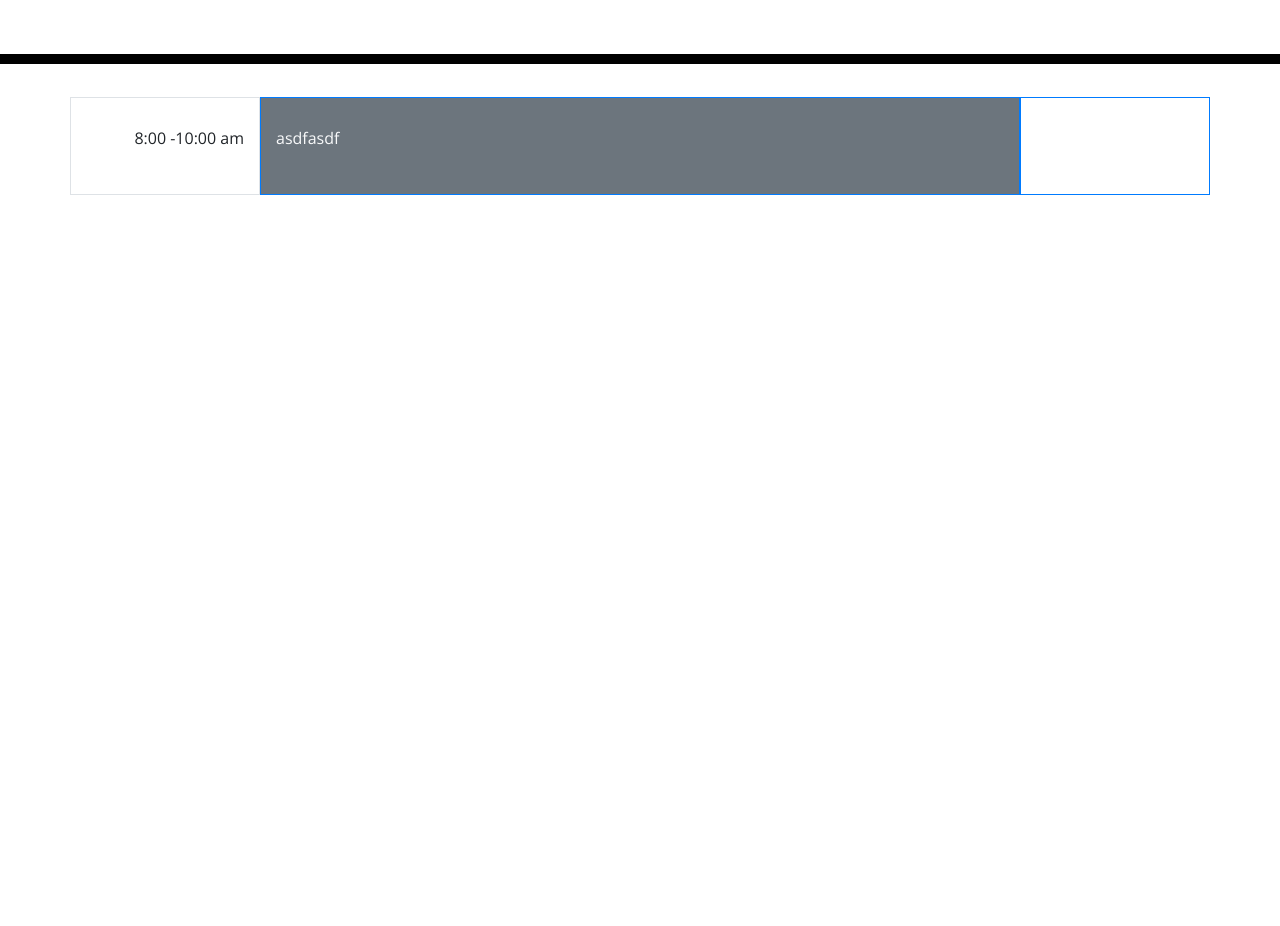
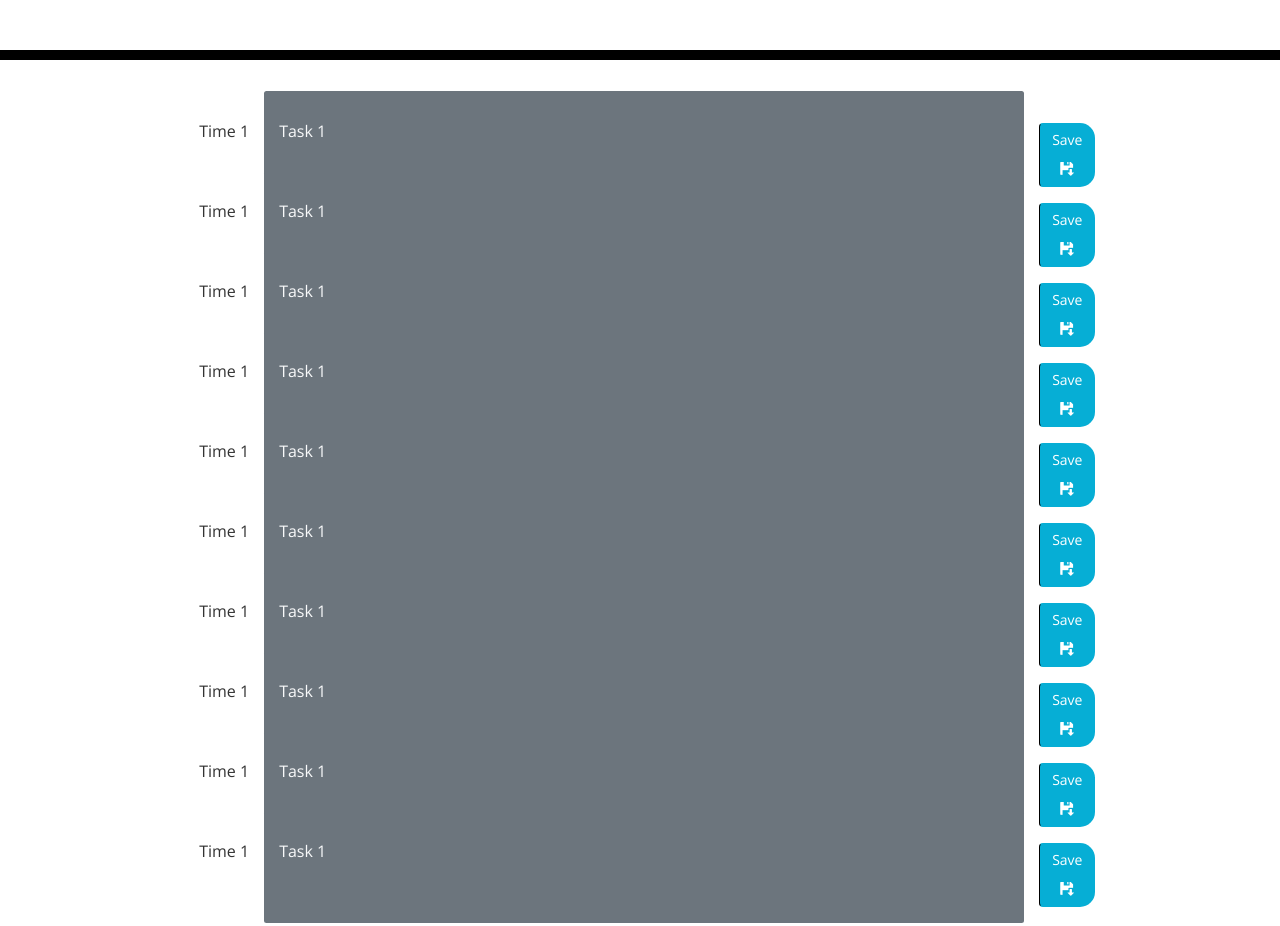
Before and after one commit to BrettMiller47/workday-scheduler.io, a plain HTML site: page index.html in a window 1280 px wide. Shown: the part 240-1166 px from the top of the page. Before the commit the page ends 800 px from the top, so only its background shows below. Drawn offline with nearby package versions, Linux system fonts and the light colour scheme.

Commit message:
added psuedo.txt to outline next tasks to work on

```diff
--- a/assets/js/script.js
+++ b/assets/js/script.js
@@ -1,3 +1,21 @@
+var currentTime = moment();
+currentTime = currentTime.format("h");
+var myBool = currentTime === "10";
+console.log(myBool);
+
+// dictionary for schedule time blocks
+var times = {
+    "8": "8:00 - 9:00 am",
+    "9": "9:00 - 10:00 am",
+    "10": "10:00 - 11:00 am",
+    "11": "11:00 am - 12:00 pm",
+    "12": "12:00 - 1:00 pm",
+    "1": "1:00 - 2:00 pm",
+    "2": "2:00 - 3:00 pm",
+    "3": "3:00 - 4:00 pm",
+    "4": "4:00 - 5:00 pm"
+}
+
 // display current date
 var currDate = moment();
 var dateEl = document.querySelector("#currentDay");
--- a/index.html
+++ b/index.html
@@ -18,7 +18,13 @@
       href="https://fonts.googleapis.com/css?family=Open+Sans&display=swap"
       rel="stylesheet"
     />
-    <link rel="stylesheet" href="./assets/css/style.css" />
+    <link
+      href="https://maxcdn.bootstrapcdn.com/bootstrap/3.3.7/css/bootstrap.min.css"
+      rel="stylesheet"
+    />
+    <link
+      href="./assets/css/style.css"
+      rel="stylesheet"/>
     <title>Work Day Scheduler</title>
   </head>
 
@@ -31,18 +37,142 @@
     <div class="container">
       <!-- Timeblocks go here -->
       <div class="row">
-        <div class="col-sm-2 border" >
-          <p class="text-right">8:00 -10:00 am</p>
+        <div class="col-sm-2 pt-0">
+          <p id="time-sched-timestart-8" class="text-right">Time 1</p>
         </div>
-        <div class="col-sm-8 bg-secondary text-light border border-primary">
-          <p>asdfasdf</p>
+        <div class="col-sm-8 pt-0 bg-secondary text-light rounded">
+          <p id="task-sched-timestart-8">Task 1</p>
         </div>
-        <div class="col-sm-2 border border-primary"></div>
+        <div class="col-sm-1 pt-0">
+          <button id="save-sched-timestart-8" type="button" class="btn saveBtn">
+            <p>Save</p><span class="glyphicon glyphicon-floppy-save"></span>
+          </button>
+        </div>
+      </div>
+      <div class="row">
+        <div class="col-sm-2 pt-0">
+          <p id="time-sched-timestart-9" class="text-right">Time 1</p>
+        </div>
+        <div class="col-sm-8 pt-0 bg-secondary text-light rounded">
+          <p id="task-sched-timestart-9">Task 1</p>
+        </div>
+        <div class="col-sm-1 pt-0">
+          <button id="save-sched-timestart-9" type="button" class="btn saveBtn">
+            <p>Save</p><span class="glyphicon glyphicon-floppy-save"></span>
+          </button>
+        </div>
+      </div>
+      <div class="row">
+        <div class="col-sm-2 pt-0">
+          <p id="time-sched-timestart-10" class="text-right">Time 1</p>
+        </div>
+        <div class="col-sm-8 pt-0 bg-secondary text-light rounded">
+          <p id="task-sched-timestart-10">Task 1</p>
+        </div>
+        <div class="col-sm-1 pt-0">
+          <button id="save-sched-timestart-10" type="button" class="btn saveBtn">
+            <p>Save</p><span class="glyphicon glyphicon-floppy-save"></span>
+          </button>
+        </div>
+      </div>
+      <div class="row">
+        <div class="col-sm-2 pt-0">
+          <p id="time-sched-timestart-11" class="text-right">Time 1</p>
+        </div>
+        <div class="col-sm-8 pt-0 bg-secondary text-light rounded">
+          <p id="task-sched-timestart-11">Task 1</p>
+        </div>
+        <div class="col-sm-1 pt-0">
+          <button id="save-sched-timestart-11" type="button" class="btn saveBtn">
+            <p>Save</p><span class="glyphicon glyphicon-floppy-save"></span>
+          </button>
+        </div>
+      </div>
+      <div class="row">
+        <div class="col-sm-2 pt-0">
+          <p id="time-sched-timestart-12" class="text-right">Time 1</p>
+        </div>
+        <div class="col-sm-8 pt-0 bg-secondary text-light rounded">
+          <p id="task-sched-timestart-12">Task 1</p>
+        </div>
+        <div class="col-sm-1 pt-0">
+          <button id="save-sched-timestart-12" type="button" class="btn saveBtn">
+            <p>Save</p><span class="glyphicon glyphicon-floppy-save"></span>
+          </button>
+        </div>
+      </div>
+      <div class="row">
+        <div class="col-sm-2 pt-0">
+          <p id="time-sched-timestart-1" class="text-right">Time 1</p>
+        </div>
+        <div class="col-sm-8 pt-0 bg-secondary text-light rounded">
+          <p id="task-sched-timestart-1">Task 1</p>
+        </div>
+        <div class="col-sm-1 pt-0">
+          <button id="save-sched-timestart-1" type="button" class="btn saveBtn">
+            <p>Save</p><span class="glyphicon glyphicon-floppy-save"></span>
+          </button>
+        </div>
+      </div>
+      <div class="row">
+        <div class="col-sm-2 pt-0">
+          <p id="time-sched-timestart-2" class="text-right">Time 1</p>
+        </div>
+        <div class="col-sm-8 pt-0 bg-secondary text-light rounded">
+          <p id="task-sched-timestart-2">Task 1</p>
+        </div>
+        <div class="col-sm-1 pt-0">
+          <button id="save-sched-timestart-2" type="button" class="btn saveBtn">
+            <p>Save</p><span class="glyphicon glyphicon-floppy-save"></span>
+          </button>
+        </div>
+      </div>
+      <div class="row">
+        <div class="col-sm-2 pt-0">
+          <p id="time-sched-timestart-3" class="text-right">Time 1</p>
+        </div>
+        <div class="col-sm-8 pt-0 bg-secondary text-light rounded">
+          <p id="task-sched-timestart-3">Task 1</p>
+        </div>
+        <div class="col-sm-1 pt-0">
+          <button id="save-sched-timestart-3" type="button" class="btn saveBtn">
+            <p>Save</p><span class="glyphicon glyphicon-floppy-save"></span>
+          </button>
+        </div>
+      </div>
+      <div class="row">
+        <div class="col-sm-2 pt-0">
+          <p id="time-sched-timestart-4" class="text-right">Time 1</p>
+        </div>
+        <div class="col-sm-8 pt-0 bg-secondary text-light rounded">
+          <p id="task-sched-timestart-4">Task 1</p>
+        </div>
+        <div class="col-sm-1 pt-0">
+          <button id="save-sched-timestart-4" type="button" class="btn saveBtn">
+            <p>Save</p><span class="glyphicon glyphicon-floppy-save"></span>
+          </button>
+        </div>
+      </div>
+      <div class="row">
+        <div class="col-sm-2 pt-0">
+          <p id="time-sched-timestart-5" class="text-right">Time 1</p>
+        </div>
+        <div class="col-sm-8 pt-0 bg-secondary text-light rounded">
+          <p id="task-sched-timestart-5">Task 1</p>
+        </div>
+        <div class="col-sm-1 pt-0">
+          <button id="save-sched-timestart-5" type="button" class="btn saveBtn">
+            <p>Save</p><span class="glyphicon glyphicon-floppy-save"></span>
+          </button>
+        </div>
       </div>
     </div>
     <script src="./assets/js/moment.js"></script>
     <script src="https://code.jquery.com/jquery-3.4.1.min.js"></script>
     <script src="https://cdnjs.cloudflare.com/ajax/libs/moment.js/2.24.0/moment.min.js"></script>
     <script src="./assets/js/script.js"></script>
+
+    <script src="https://maxcdn.bootstrapcdn.com/bootstrap/3.3.7/js/bootstrap.min.js"></script>
+    <script src="https://ajax.googleapis.com/ajax/libs/jquery/3.2.1/jquery.min.js"></script>
   </body>
 </html>
```
Also changed, not shown: psuedo.txt (added).
